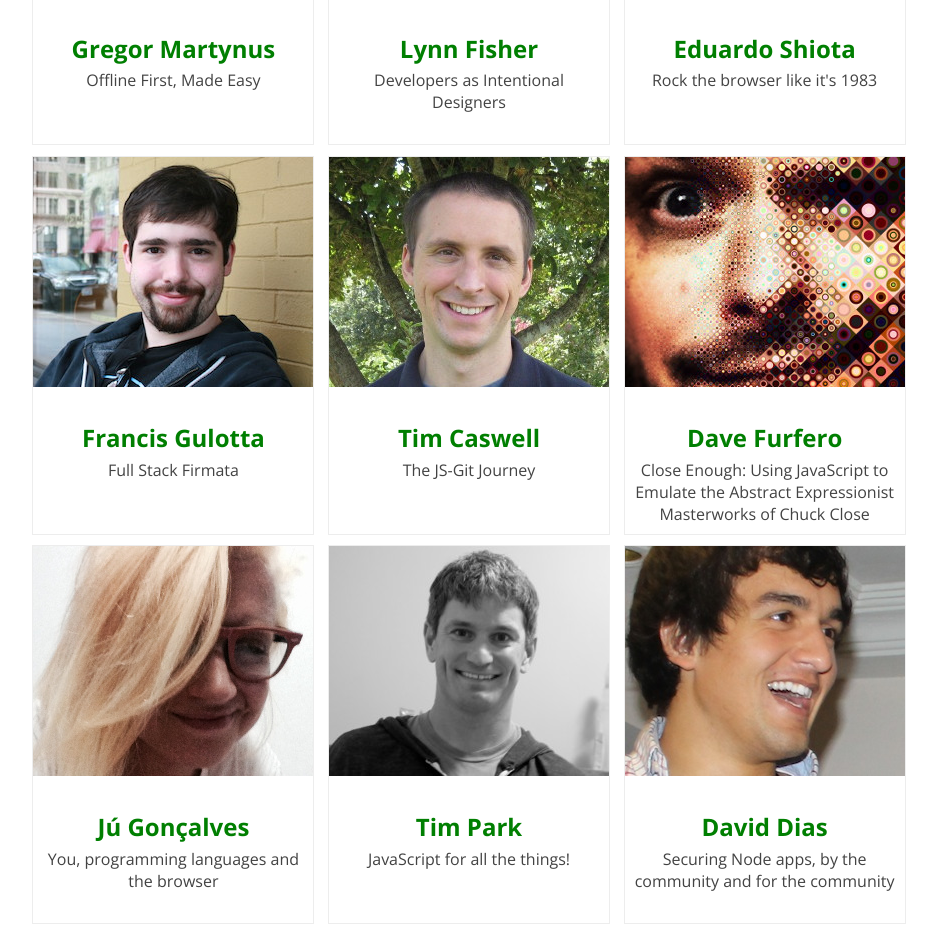
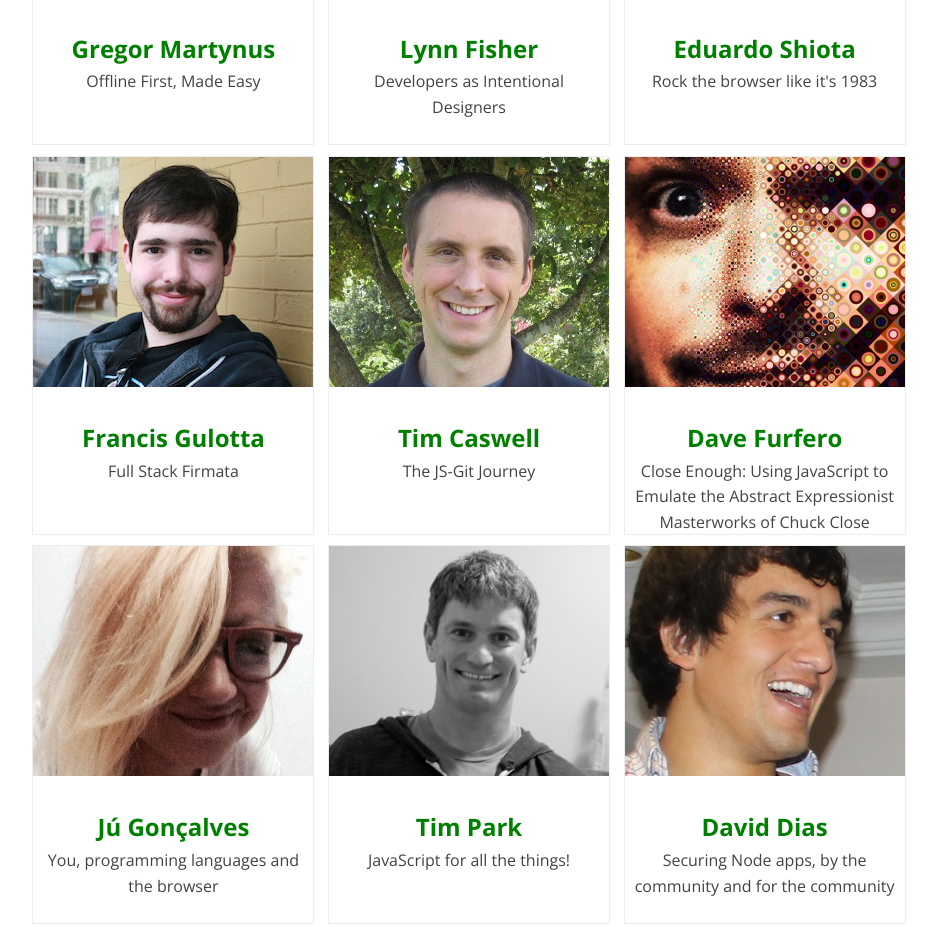
Before and after one commit to darrenchurchill/LS202, a plain HTML site: page lesson_8/02_practice_jsconf_brazil/index.html in a window 1280 px wide. Shown: the part 1176-2103 px from the top of the page, without its empty margins (171-1108 px from the left). Drawn offline with nearby package versions, Linux system fonts and the light colour scheme.

Commit message:
8.2: Increase Speakers talk title line-height

```diff
--- a/lesson_8/02_practice_jsconf_brazil/styles.css
+++ b/lesson_8/02_practice_jsconf_brazil/styles.css
@@ -218,6 +218,10 @@ section[id] > * {
 
 #speakers img {
   width: 100%;
+}
+
+#speakers hgroup p {
+  line-height: 1.6em;
 }
 
 ul li:hover .hoverbio {
```
